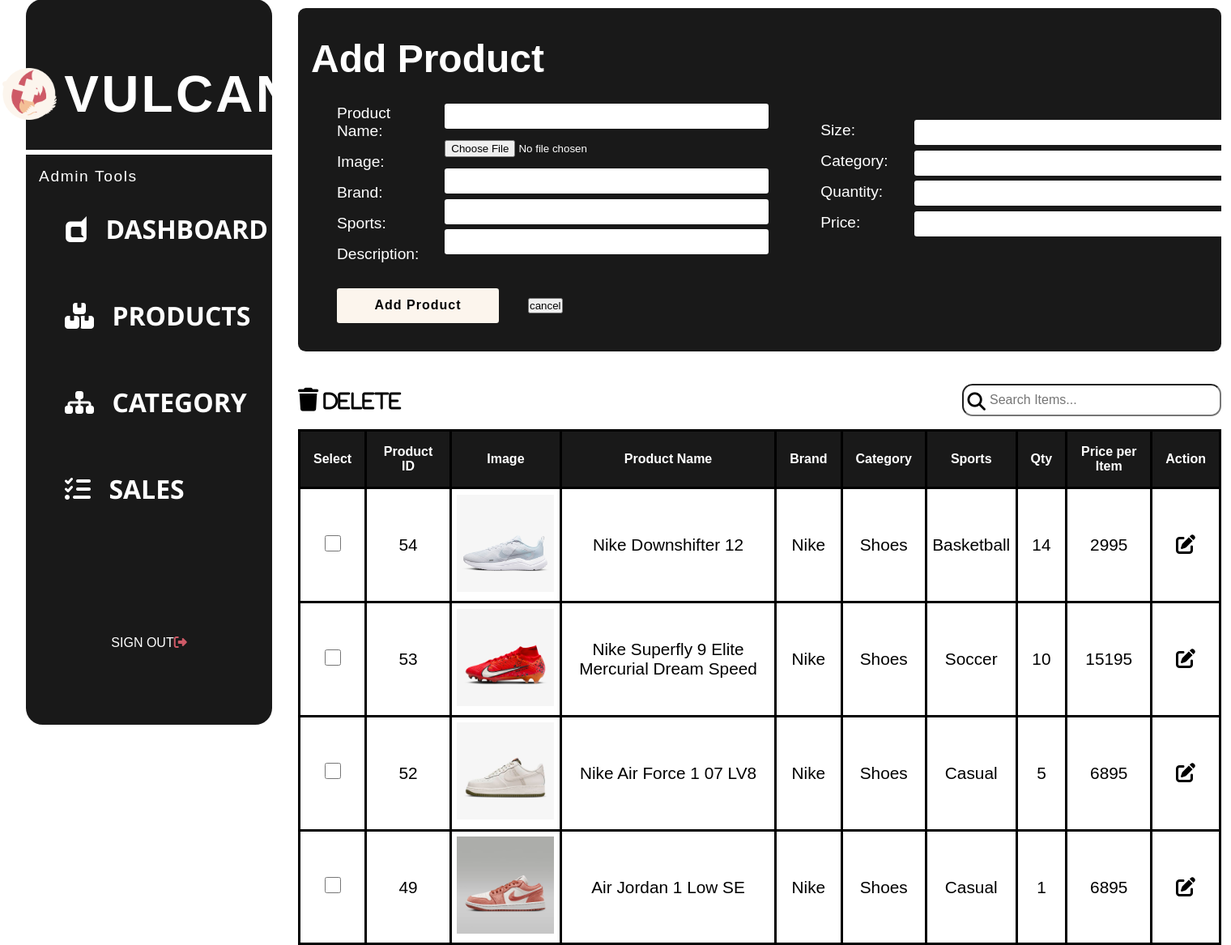
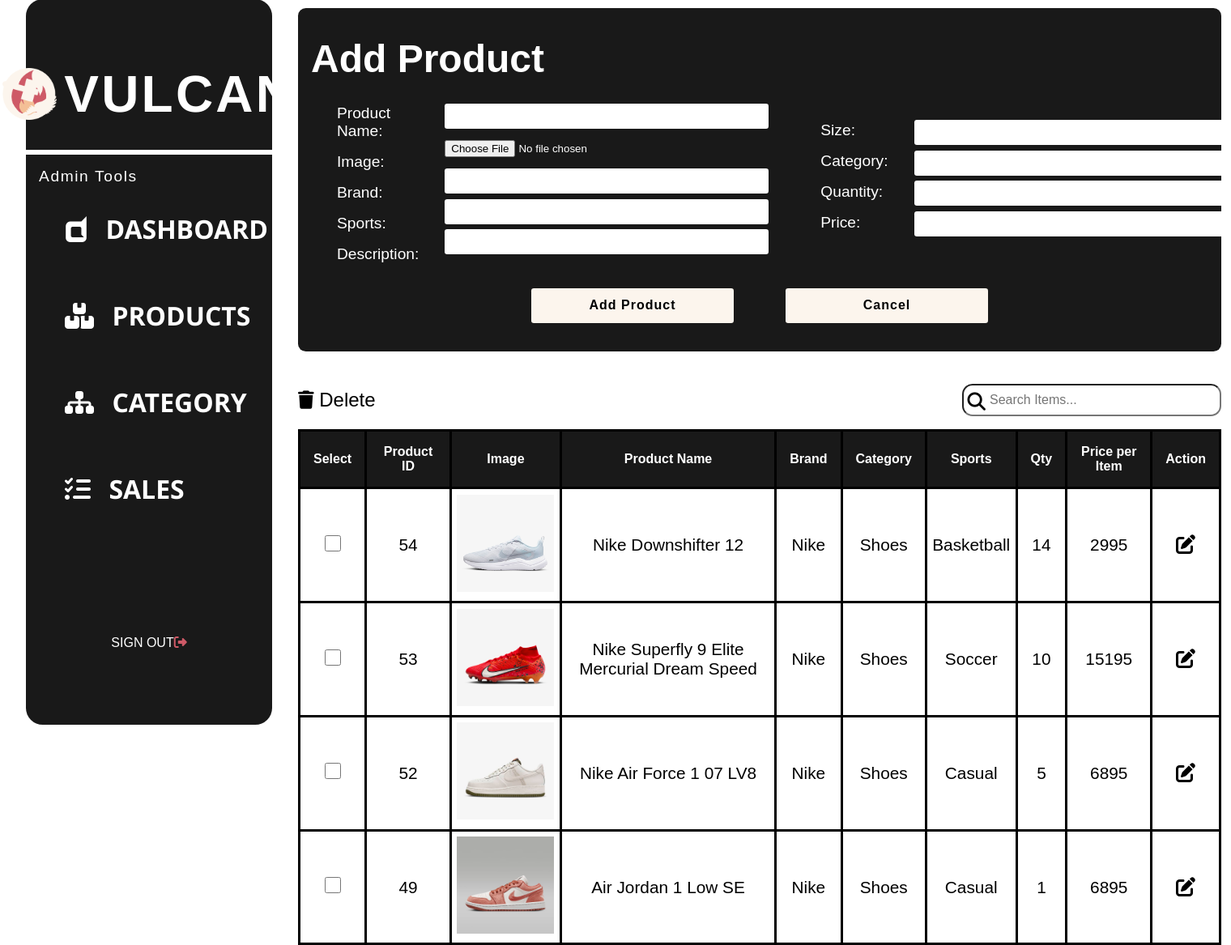
Before and after one commit to ClydeMondero/SportsHub, a PHP site: page /php/add-items.php in a window 1520 px wide; the page is wider, and only the part inside the window is pictured. Shown: the part 33-1200 px from the top of that part at 81% size. Run offline with PHP 8.4, Linux system fonts and the light colour scheme; data comes from the database, SQL or seed files in the repository.

Commit message:
Layout Changes In Add And Update

```diff
--- a/php/add-items.php
+++ b/php/add-items.php
@@ -107,12 +107,14 @@
                         </div>
                     </div>
                  </div>
+                 <div class="action">
                     <input type="submit" class="add-btn" value="Add Product" name="btnAdd">
-                    <button onclick="cancel()">cancel</button>
+                    <button onclick="cancel()" class="cancel-btn">Cancel</button>
+                 </div>
             </form>
                 <div class="table-actions">
                     <div class="delete-container">
-                        <button type="button" onclick="handleDelete()"><i class="fa-solid fa-trash"><span> Delete</span></i></button>
+                        <button type="button" onclick="handleDelete()"><i class="fa-solid fa-trash"><span class="delete"> Delete</span></i></button>
                     </div>
 
                     <div class="product-search">
--- a/styles/add-items.css
+++ b/styles/add-items.css
@@ -4,7 +4,7 @@
   box-sizing: border-box;
 }
 
-a{
+a {
   text-decoration: none;
   color: black;
 }
@@ -87,7 +87,7 @@ a{
   padding: 0.8rem 1rem;
   border-radius: 0.2rem;
   border: none;
-  width: 200px;
+  width: 250px;
   transition: 0.2s;
   cursor: pointer;
 }
@@ -158,30 +158,30 @@ img {
   margin: 0 0.7rem;
 }
 
-.delete-container{
+.delete-container {
   width: 100%;
   display: flex;
   align-items: center;
 }
 
-.delete-container button{
+.delete-container button {
   border: none;
   background-color: white;
 }
 
-.delete-container span{
+.delete-container span {
   font-size: 1.5rem;
 }
 
-.table-actions{
+.table-actions {
   display: flex;
   align-items: center;
   justify-content: space-between;
   margin: 2.5rem 0 1rem 0;
 }
 
-.fa-trash{
-  font-size: 1.8rem;
+.fa-trash {
+  font-size: 1.4rem;
 }
 
 .fa-trash:hover {
@@ -191,6 +191,35 @@ img {
   color: #f4bf96;
 }
 
-.archived{
+.archived {
   opacity: 50%;
 }
+
+.cancel-btn {
+  background-color: #fcf5ed;
+  letter-spacing: 1px;
+  font-size: 1rem;
+  font-weight: bold;
+  margin: 1.4rem 2rem 0 2rem;
+  padding: 0.8rem 1rem;
+  border-radius: 0.2rem;
+  border: none;
+  width: 250px;
+  transition: 0.2s;
+  cursor: pointer;
+}
+.cancel-btn:hover {
+  color: #ffffff;
+  background-color: #ce5a67;
+}
+
+.action {
+  display: flex;
+  align-items: center;
+  justify-content: center;
+}
+
+.delete {
+  font-family: "poppins", sans-serif;
+  font-weight: 100;
+}
```
Also changed, not shown: php/edit-items.php (+6 -4 lines), styles/edit-items.css (+28 -2 lines), products/6565f942322a3.jpg (added), products/6565f98c277be.jpg (added), products/6565f9937b8f9.jpg (added).
